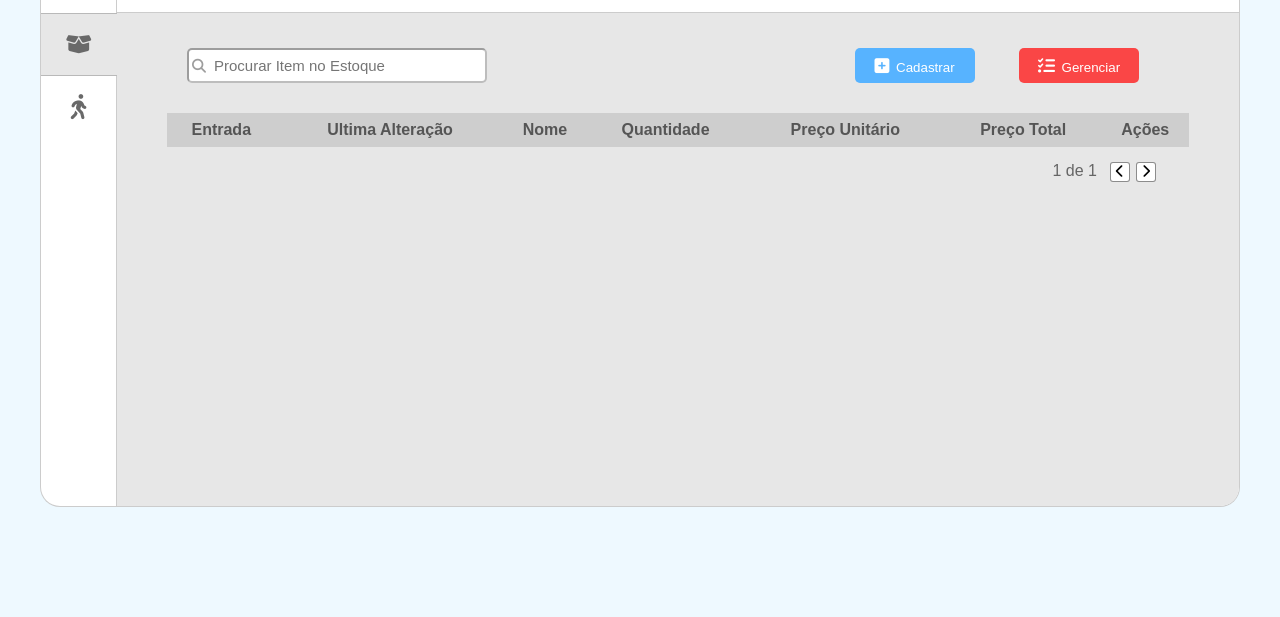
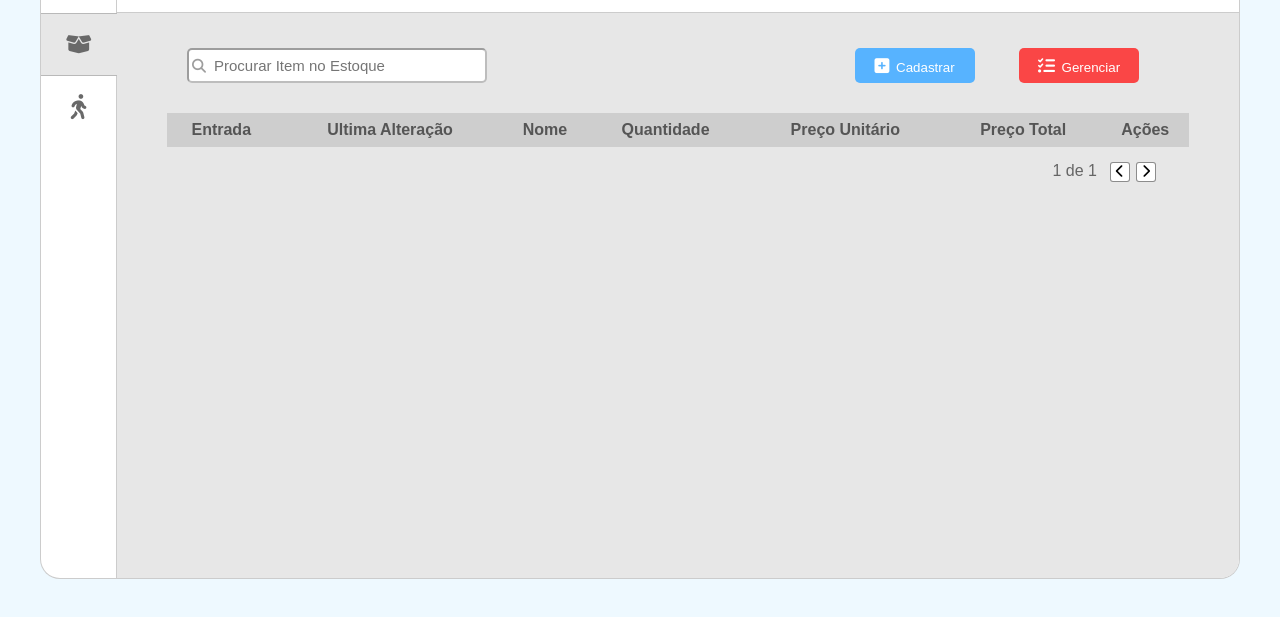
Before and after one commit to vleonecezar/controle-estoque-visita, a plain HTML site: page index.html in a window 1280 px wide. Shown: the part 149-766 px from the top of the page. Drawn offline with Linux system fonts and the light colour scheme; a web font is replaced by a local one.

Commit message:
altura do container

```diff
--- a/style.css
+++ b/style.css
@@ -40,7 +40,7 @@ body > h2 {
   display: flex;
   flex-direction: column;
   width: 100%;
-  min-height: 570px;
+  min-height: 642px;
 }
 
 .menu {
```
